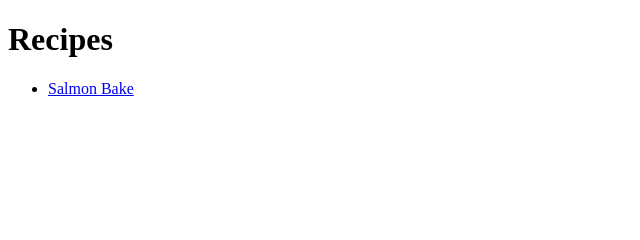
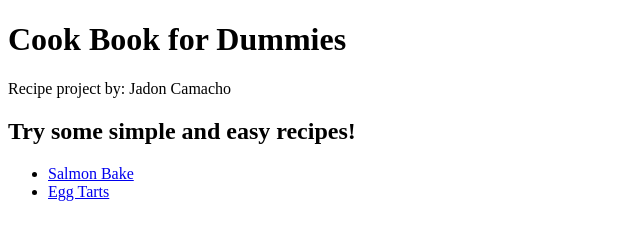
Before and after one commit to jadoncamacho/Recipes, a plain HTML site: page index.html in a window 1280 px wide. Shown: the whole page, without its empty margins (0-640 px from the left). Drawn offline with Linux system fonts and the light colour scheme.

Commit message:
added egg tarts page

```diff
--- a/index.html
+++ b/index.html
@@ -6,9 +6,12 @@
         <title>Recipes</title>
     </head>
     <body>
-        <h1>Recipes</h1>
+        <h1>Cook Book for Dummies</h1>
+        <p>Recipe project by: Jadon Camacho</p>
+        <h2>Try some simple and easy recipes!</h2>
         <ul>
             <li><a href="./pages/salmon-bake.html">Salmon Bake</a></li>
+            <li><a href="./pages/egg-tart.html">Egg Tarts</a></li>
         </ul>
     </body>
 </html>
```
Also changed, not shown: pages/egg-tart.html (added, +13 -0 lines).
